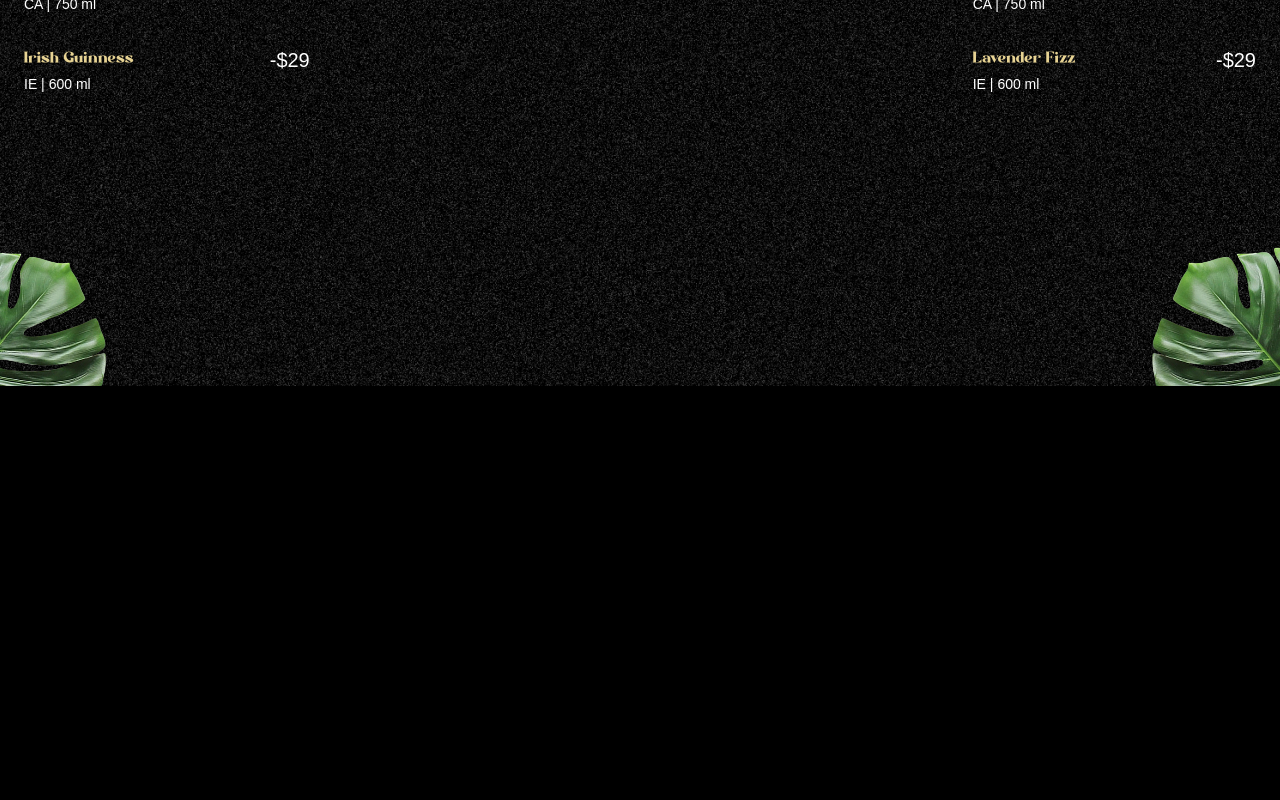
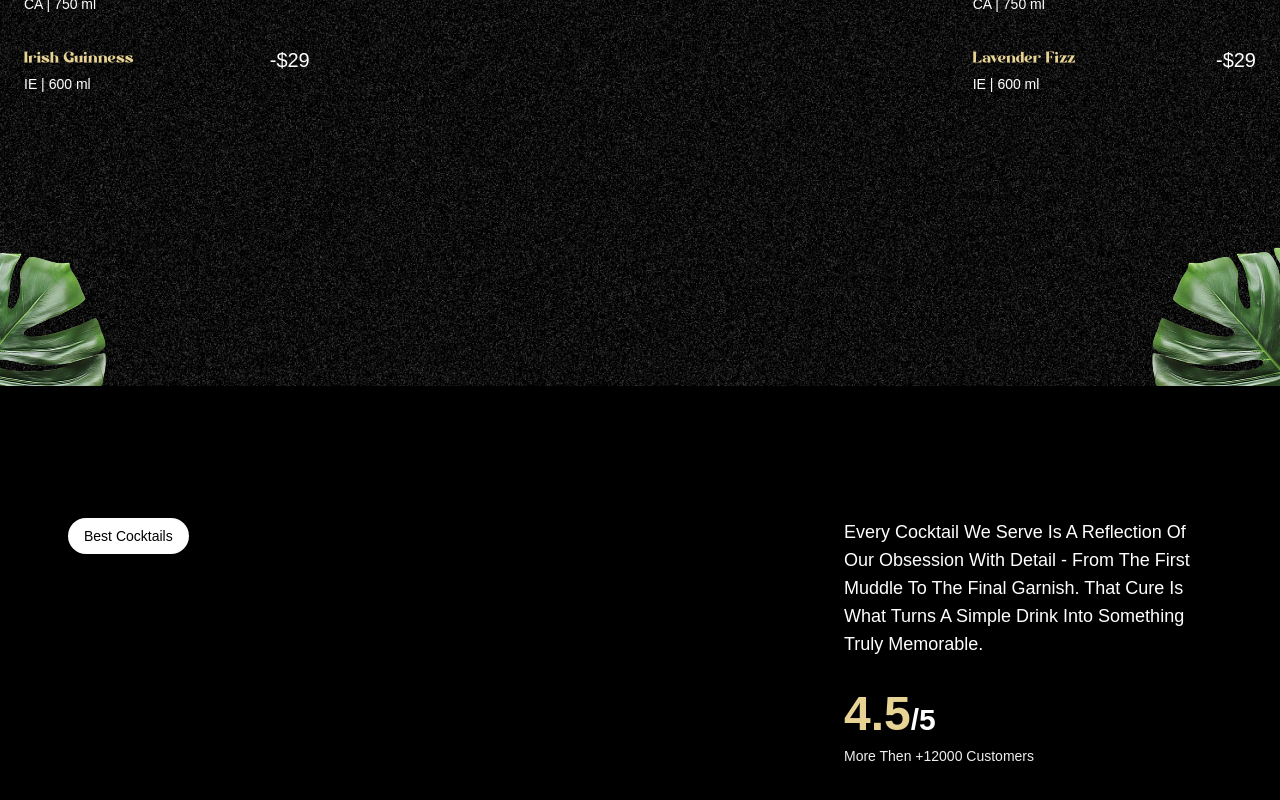
Before and after one commit to Shrajan-RS/cocktails_landing_page, a React (Vite) app: page / in a window 1280 px wide. Shown: the part 1214-2014 px from the top of the page. Before the commit the page ends 1600 px from the top, so only its background shows below. Built offline with nearby package versions, Linux system fonts and the light colour scheme; a web font is replaced by a local one.

Commit message:
implemented About Section

```diff
--- a/src/App.jsx
+++ b/src/App.jsx
@@ -3,6 +3,7 @@
 import Navbar from "./components/Navbar";
 import Hero from "./components/Hero";
 import Cocktails from "./components/Cocktails";
+import About from "./components/About";
 
 gsap.registerPlugin(ScrollTrigger, SplitText); //we are registering this so we can use it anywhere from the project folder
 
@@ -12,6 +13,7 @@
       <Navbar />
       <Hero />
       <Cocktails />
+      <About />
     </main>
   );
 };
--- /dev/null
+++ b/src/components/About.jsx
@@ -0,0 +1,101 @@
+import { useGSAP } from "@gsap/react";
+import gsap from "gsap";
+import { SplitText } from "gsap/all";
+
+const About = () => {
+  useGSAP(() => {
+    //animation on the h2 text
+    const titleSplit = SplitText.create("#about h2", {
+      type: "words",
+    });
+
+    const textTimeline = gsap.timeline({
+      scrollTrigger: {
+        trigger: "#about",
+        start: "top center",
+        scrub: true,
+      },
+    });
+
+    textTimeline
+      .from(titleSplit.words, {
+        opacity: 0,
+        duration: 1,
+        yPercent: 100,
+        ease: "expo.out",
+        stagger: 0.02,
+      })
+      .from(
+        ".top-grid, .bottom-grid",
+        {
+          opacity: 0,
+          ease: "expo.out",
+          duration: 1,
+          stagger: 0.05,
+          y: 110,
+        },
+        "-=0.8"
+      );
+  });
+
+  return (
+    <div id="about">
+      <div className="mb-16 md:px-0 p-5">
+        <div className="content capitalize px-12">
+          <div className="md:col-span-8">
+            <p className="badge">best cocktails</p>
+            <h2>
+              where every detail matters <span className="text-white"> - </span>
+              from muddle to garnish
+            </h2>
+          </div>
+          <div className="sub-content">
+            <p>
+              every cocktail we serve is a reflection of our obsession with
+              detail - from the first muddle to the final garnish. that cure is
+              what turns a simple drink into something truly memorable.
+            </p>
+            <div>
+              <p className="md:text-3xl text-xl font-bold">
+                <span>4.5</span>/5
+              </p>
+              <p className="text-sm text-white-100">
+                more then +12000 customers
+              </p>
+            </div>
+          </div>
+        </div>
+      </div>
+
+      <div className="top-grid px-12">
+        <div className="md:col-span-3">
+          <div className="noisy"></div>
+          <img src="/images/abt1.png" alt="grid-img-1" />
+        </div>
+
+        <div className="md:col-span-6">
+          <div className="noisy"></div>
+          <img src="/images/abt2.png" alt="grid-img-2" />
+        </div>
+
+        <div className="md:col-span-3">
+          <div className="noisy"></div>
+          <img src="/images/abt5.png" alt="grid-img-5" />
+        </div>
+      </div>
+
+      <div className="bottom-grid px-12">
+        <div className="md:col-span-8">
+          <div className="noisy"></div>
+          <img src="/images/abt3.png" alt="grid-img-3" />
+        </div>
+        <div className="md:col-span-4">
+          <div className="noisy"></div>
+          <img src="/images/abt4.png" alt="grid-img-3" />
+        </div>
+      </div>
+    </div>
+  );
+};
+
+export default About;
--- a/src/components/Hero.jsx
+++ b/src/components/Hero.jsx
@@ -68,7 +68,7 @@
 
     //defining the start and end of the animation var
     const startValue = isMobile ? "top 50%" : "center 60%";
-    const endValue = isMobile ? "120% top" : "bottom top";
+    const endValue = isMobile ? "133% top" : "bottom top";
 
     // creating the video animation timeline
     const videoTimeline = gsap.timeline({
```
